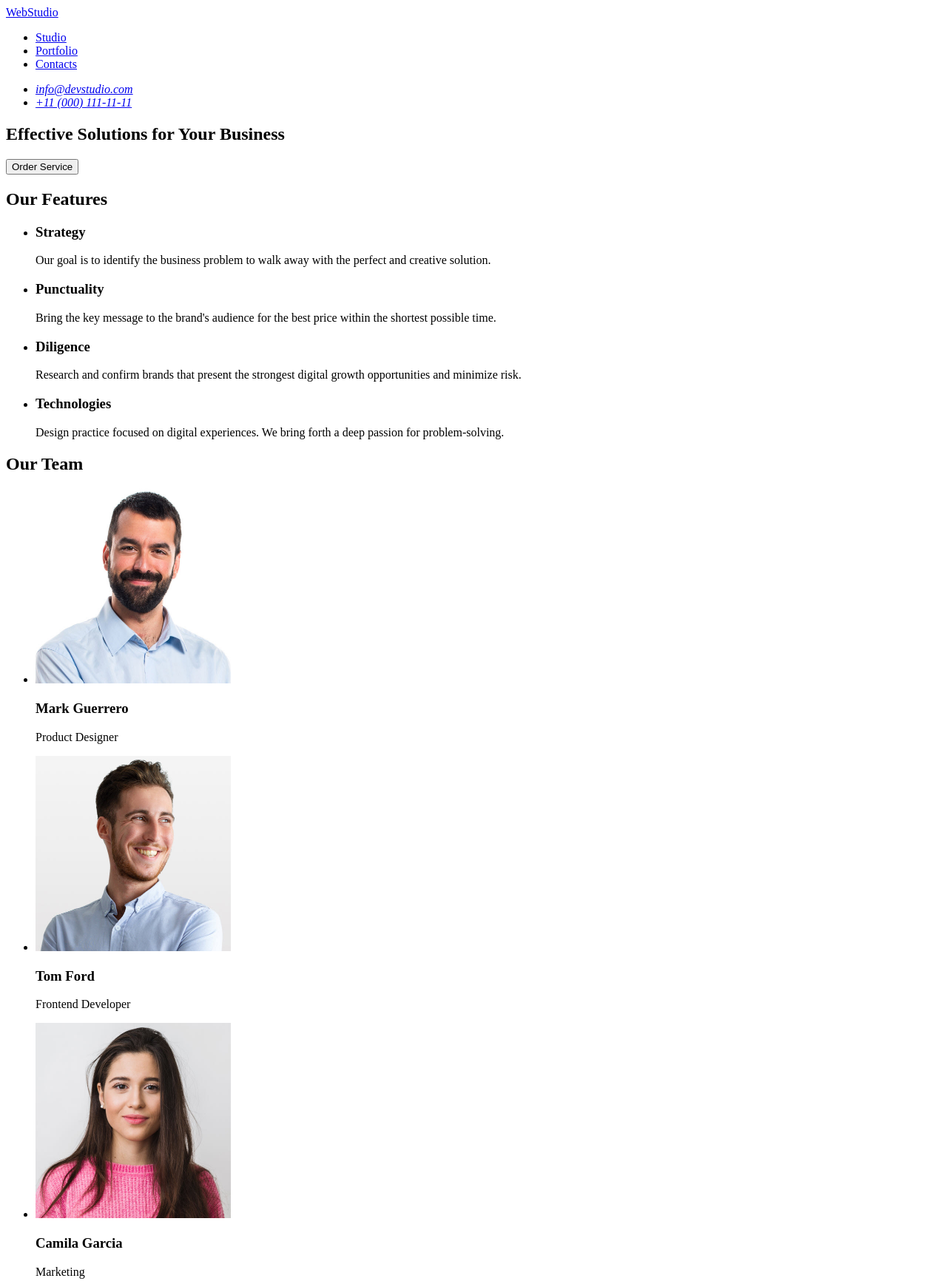
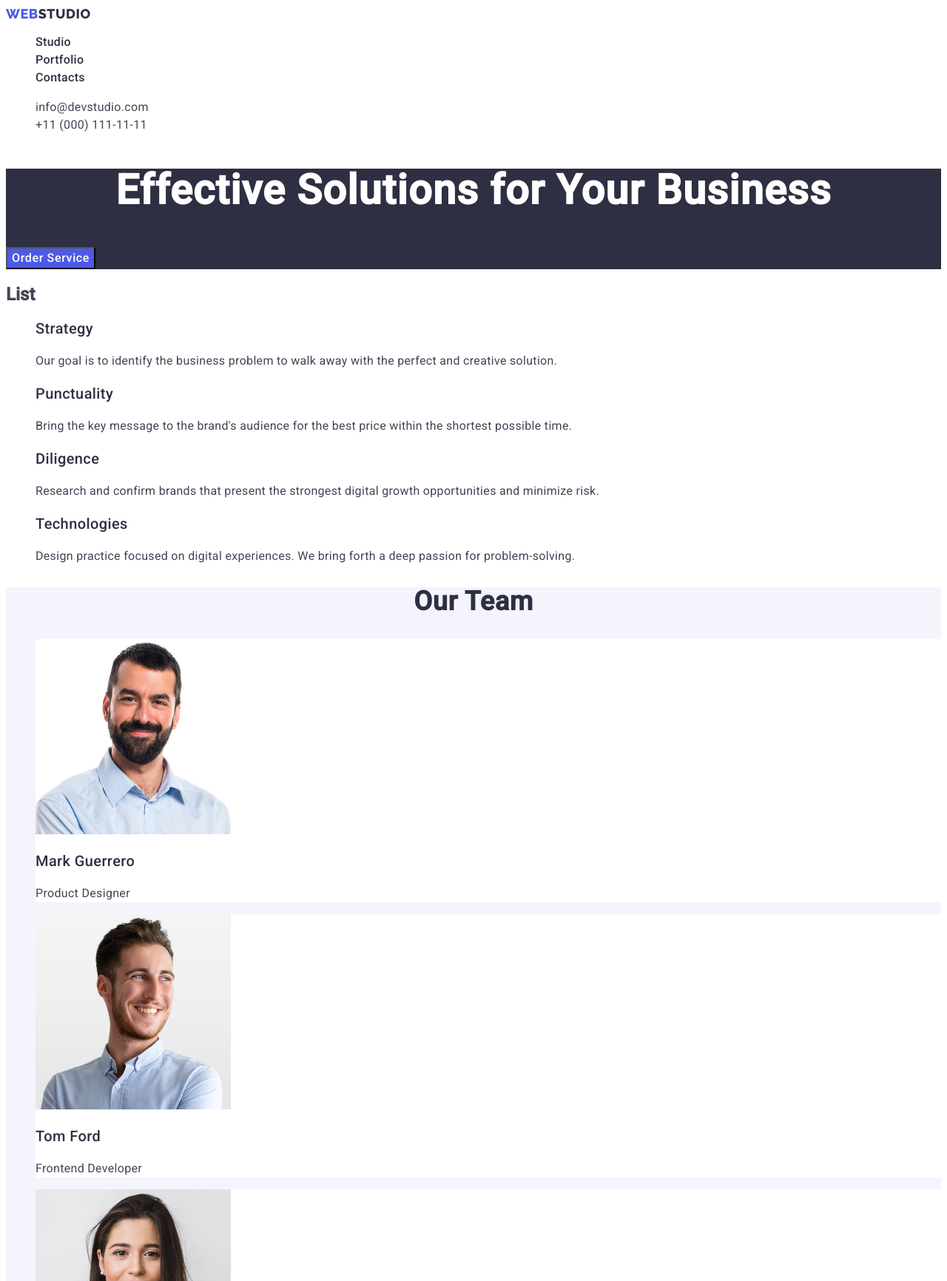
Before and after one commit to ekanca/goit-markup-hw-02, a plain HTML site: page index.html in a window 1280 px wide. Shown: the top 1732 px of the page at 74% size. Drawn offline with Linux system fonts and the light colour scheme.

Commit message:
Add files via upload

```diff
--- /dev/null
+++ b/css/styles.css
@@ -0,0 +1,173 @@
+:root {
+  --iris: #4d5ae5;
+}
+
+body {
+  font-family: 'Roboto', sans-serif;
+  color: #434455;
+  background-color: #ffffff;
+}
+
+.logo {
+  font-family: 'Raleway', sans-serif;
+  font-weight: 800;
+  font-size: 18px;
+  line-height: 1.17;
+  letter-spacing: 0.03em;
+  text-transform: uppercase;
+  color: #4d5ae5;
+}
+
+.link {
+  text-decoration: none;
+}
+
+.logotext {
+  color: #2e2f42;
+}
+
+.list {
+  list-style: none;
+}
+
+.nav-item .link {
+  font-weight: 500;
+  font-size: 16px;
+  line-height: 1.5;
+  letter-spacing: 0.02em;
+  color: #2e2f42;
+}
+
+.nav-contact .link {
+  font-weight: 400;
+  font-size: 16px;
+  line-height: 1.5;
+  letter-spacing: 0.02em;
+  color: #434455;
+}
+
+.link:hover {
+  color: #404bbf;
+}
+
+.link:focus {
+  color: #404bbf;
+}
+
+.contacts {
+  font-style: normal;
+}
+
+.first-section {
+  background-color: #2e2f42;
+}
+
+.header {
+  font-size: 56px;
+  line-height: 1.07;
+  text-align: center;
+  letter-spacing: 0.02em;
+  color: #fff;
+}
+
+.button {
+  background-color: #4d5ae5;
+  font-family: 'Roboto', sans-serif;
+  font-weight: 500;
+  font-size: 16px;
+  line-height: 1.5;
+  letter-spacing: 0.04em;
+  color: #fff;
+  cursor: pointer;
+}
+
+.button:hover {
+  background-color: #404bbf;
+}
+
+.button:focus {
+  background-color: #404bbf;
+}
+
+.list-header {
+  font-weight: 500;
+  font-size: 20px;
+  line-height: 1.2;
+  letter-spacing: 0.02em;
+  color: #2e2f42;
+}
+
+.list-text {
+  font-size: 16px;
+  line-height: 1.5;
+  letter-spacing: 0.02em;
+  color: #434455;
+}
+
+.third-header,
+.fourth-header {
+  font-size: 36px;
+  line-height: 1.11;
+  text-align: center;
+  letter-spacing: 0.02em;
+  text-transform: capitalize;
+  color: #2e2f42;
+}
+
+.fourth-section {
+  background-color: #f4f4fd;
+}
+
+.list .list-item {
+  background-color: #fff;
+}
+
+.footer {
+  background-color: #2e2f42;
+}
+
+.logo-footer {
+  color: #f4f4fd;
+}
+
+.logo-footer-text {
+  line-height: 1.5;
+  color: #f4f4fd;
+  letter-spacing: 0.02em;
+}
+
+.btn-menu {
+  font-family: inherit;
+  font-weight: 500;
+  font-size: 16px;
+  line-height: 1.5;
+  letter-spacing: 0.04em;
+  color: #4d5ae5;
+  background-color: #f4f4fd;
+  cursor: pointer;
+}
+
+.btn-menu:hover {
+  color: #ffffff;
+  background-color: #404bbf;
+}
+
+.btn-menu:focus {
+  color: #ffffff;
+  background-color: #404bbf;
+}
+
+.list .list-title {
+  font-weight: 500;
+  font-size: 20px;
+  line-height: 1.2;
+  letter-spacing: 0.02em;
+  color: #2e2f42;
+}
+
+.list .list-desc {
+  font-size: 16px;
+  line-height: 1.5;
+  letter-spacing: 0.02em;
+  color: #434455;
+}
--- a/index.html
+++ b/index.html
@@ -4,89 +4,117 @@
 <head>
     <meta charset="UTF-8">
     <meta name="viewport" content="width=device-width, initial-scale=1.0">
-    <title>HTML DERS1 ODEV</title>
-    <link rel="stylesheet" href="css/styles.css">
+    <title>HTML CSS DERS</title>
+    <link rel="stylesheet" href="https://fonts.googleapis.com" />
+    <link rel="stylesheet" href="https://fonts.gstatic.com" crossorigin />
+    <link href="https://fonts.googleapis.com/css2?family=Raleway:wght@800&family=Roboto:wght@400;500&display=swap"
+        rel="stylesheet" />
+
+    <link rel="stylesheet" href="./css/styles.css" />
 </head>
 
 <body>
     <header>
         <nav>
-            <a href="./index.html">WebStudio</a>
-            <ul>
-                <li><a href="#">Studio</a></li>
-                <li><a href="#">Portfolio</a></li>
-                <li><a href="#">Contacts</a></li>
+            <a class="logo link" href="./index.html">Web<span class="logotext">Studio</span></a>
+            <ul class="list">
+                <li class="nav-item">
+                    <a class="link" href="./index.html">Studio</a>
+                </li>
+                <li class="nav-item">
+                    <a class="link" href="./index.html">Portfolio</a>
+                </li>
+                <li class="nav-item"><a class="link" href="">Contacts</a></li>
             </ul>
         </nav>
-        <address>
-            <ul>
-                <li><a href="mailto:info@devstudio.com">info@devstudio.com</a></li>
-                <li><a href="tel:+110001111111">+11 (000) 111-11-11</a></li>
+        <address class="contacts">
+            <ul class="list">
+                <li class="nav-contact">
+                    <a class="link" href="mailto:info@devstudio.com">info@devstudio.com</a>
+                </li>
+                <li class="nav-contact">
+                    <a class="link" href="tel:+110001111111">+11 (000) 111-11-11</a>
+                </li>
             </ul>
         </address>
     </header>
 
     <main>
-        <section>
-            <h1>Effective Solutions for Your Business</h1>
-            <button type="button">Order Service</button>
+        <section class="first-section">
+            <h1 class="header">Effective Solutions for Your Business</h1>
+            <button class="button" type="button">Order Service</button>
         </section>
 
         <section>
-            <h2>Our Features</h2>
-            <ul>
+            <h2>List</h2>
+            <ul class="list">
                 <li>
-                    <h3>Strategy</h3>
-                    <p>Our goal is to identify the business problem to walk away with the perfect and creative solution.
+                    <h3 class="list-header">Strategy</h3>
+                    <p class="list-text">
+                        Our goal is to identify the business problem to walk away with the
+                        perfect and creative solution.
                     </p>
                 </li>
+
                 <li>
-                    <h3>Punctuality</h3>
-                    <p>Bring the key message to the brand's audience for the best price within the shortest possible
-                        time.</p>
+                    <h3 class="list-header">Punctuality</h3>
+                    <p class="list-text">
+                        Bring the key message to the brand's audience for the best price
+                        within the shortest possible time.
+                    </p>
                 </li>
+
                 <li>
-                    <h3>Diligence</h3>
-                    <p>Research and confirm brands that present the strongest digital growth opportunities and minimize
-                        risk.</p>
+                    <h3 class="list-header">Diligence</h3>
+                    <p class="list-text">
+                        Research and confirm brands that present the strongest digital
+                        growth opportunities and minimize risk.
+                    </p>
                 </li>
+
                 <li>
-                    <h3>Technologies</h3>
-                    <p>Design practice focused on digital experiences. We bring forth a deep passion for
-                        problem-solving.</p>
+                    <h3 class="list-header">Technologies</h3>
+                    <p class="list-text">
+                        Design practice focused on digital experiences. We bring forth a
+                        deep passion for problem-solving.
+                    </p>
+                </li>
+            </ul>
+        </section>
+
+        <section class="fourth-section">
+            <h2 class="fourth-header">Our Team</h2>
+
+            <ul class="list">
+                <li class="list-item">
+                    <img src="./images/mark.jpg" width="264" height="264" alt="mark" />
+                    <h3 class="list-header">Mark Guerrero</h3>
+                    <p class="list-text">Product Designer</p>
+                </li>
+
+                <li class="list-item">
+                    <img src="./images/tom.jpg" width="264" height="264" alt="tom" />
+                    <h3 class="list-header">Tom Ford</h3>
+                    <p class="list-text">Frontend Developer</p>
+                </li>
+
+                <li class="list-item">
+                    <img src="./images/camila.jpg" width="264" height="264" alt="camila" />
+                    <h3 class="list-header">Camila Garcia</h3>
+                    <p class="list-text">Marketing</p>
+                </li>
+
+                <li class="list-item">
+                    <img src="./images/camila.jpg" width="264" height="264" alt="Daniel" />
+                    <h3 class="list-header">Daniel Wilson</h3>
+                    <p class="list-text">UI Designer</p>
                 </li>
             </ul>
         </section>
 
         <section>
-            <h2>Our Team</h2>
-            <ul>
-                <li>
-                    <img src="images/mark.jpg" alt="Mark" width="264" height="264">
-                    <h3>Mark Guerrero</h3>
-                    <p>Product Designer</p>
-                </li>
-                <li>
-                    <img src="images/tom.jpg" alt="tom" width="264" height="264">
-                    <h3>Tom Ford</h3>
-                    <p>Frontend Developer</p>
-                </li>
-                <li>
-                    <img src="images/camila.jpg" alt="Camila" width="264" height="264">
-                    <h3>Camila Garcia</h3>
-                    <p>Marketing</p>
-                </li>
-                <li>
-                    <img src="images/daniel.jpg" alt="Daniel Wilson" width="264" height="264">
-                    <h3>Daniel Wilson</h3>
-                    <p>UI Designer</p>
-                </li>
-            </ul>
-        </section>
-
-        <section>
-            <h2>What are we doing</h2>
-            <ul>
+            <h2 class="third-header">What are we doing</h2>
+            <ul class="list">
                 <li>
                     <img src="images/pcmobil.jpg" alt="pcmobil" width="300" height="300">
                 </li>
@@ -100,9 +128,12 @@
         </section>
     </main>
 
-    <footer>
-        <a href="./index.html">WebStudio</a>
-        <p>Increase the flow of customers and sales for your business with digital marketing & growth solutions.</p>
+    <footer class="footer">
+        <a class="logo link" href="./index.html">Web<span class="logo-footer">Studio</span></a>
+        <p class="logo-footer-text">
+            Increase the flow of customers and sales for your business with digital
+            marketing & growth solutions.
+        </p>
     </footer>
 </body>
 
```
